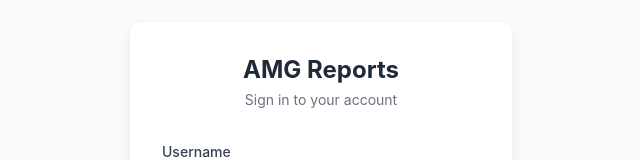
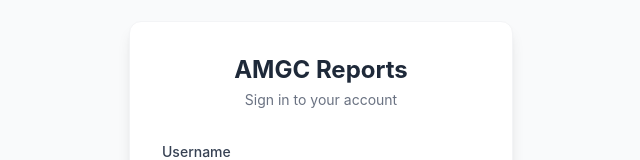
Before and after one commit to ssr0016/amg-reports-frontend, a React (Vite) app: page /login in a window 1280 px wide. Shown: the part 184-344 px from the top of the page, without its empty margins (319-959 px from the left). Built offline with nearby package versions, Linux system fonts and the light colour scheme; no server answers.

Commit message:
enhance and add AMG logo

```diff
--- a/index.html
+++ b/index.html
@@ -2,7 +2,7 @@
 <html lang="en">
   <head>
     <meta charset="UTF-8" />
-    <link rel="icon" type="image/svg+xml" href="/favicon.svg" />
+    <link rel="icon" type="image/png" href="/AMG-Logo.png" />
     <meta name="viewport" content="width=device-width, initial-scale=1.0" />
     <title>AMGC Reports</title>
   </head>
--- a/src/pages/AdminPanel.jsx
+++ b/src/pages/AdminPanel.jsx
@@ -260,7 +260,7 @@ export default function AdminPanel() {
         >
           ← Back
         </button>
-        <div>
+<div>
           <h1 className="text-2xl sm:text-3xl font-bold">Admin Panel</h1>
           <p className="text-sm text-gray-500">Manage reports and users</p>
         </div>
--- a/src/pages/Login.jsx
+++ b/src/pages/Login.jsx
@@ -38,7 +38,7 @@ export default function Login() {
     <div className="min-h-screen bg-gray-50 flex items-center justify-center px-4">
       <div className="bg-white shadow-lg rounded-xl p-8 w-full max-w-sm border border-gray-100">
         <div className="text-center mb-8">
-          <h1 className="text-2xl font-bold text-gray-800">AMG Reports</h1>
+          <h1 className="text-2xl font-bold text-gray-800">AMGC Reports</h1>
           <p className="text-sm text-gray-500 mt-1">Sign in to your account</p>
         </div>
 
```
Also changed, not shown: public/AMG-Logo.png (added).
